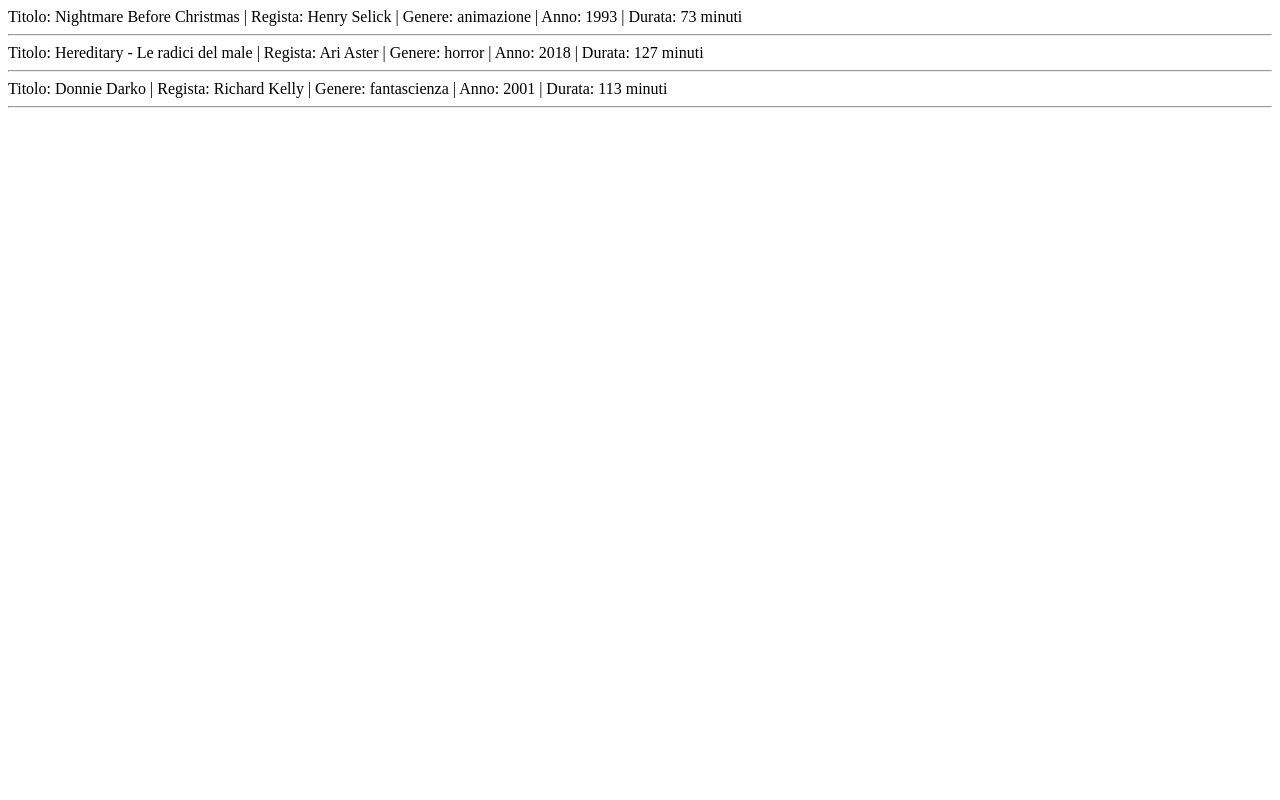
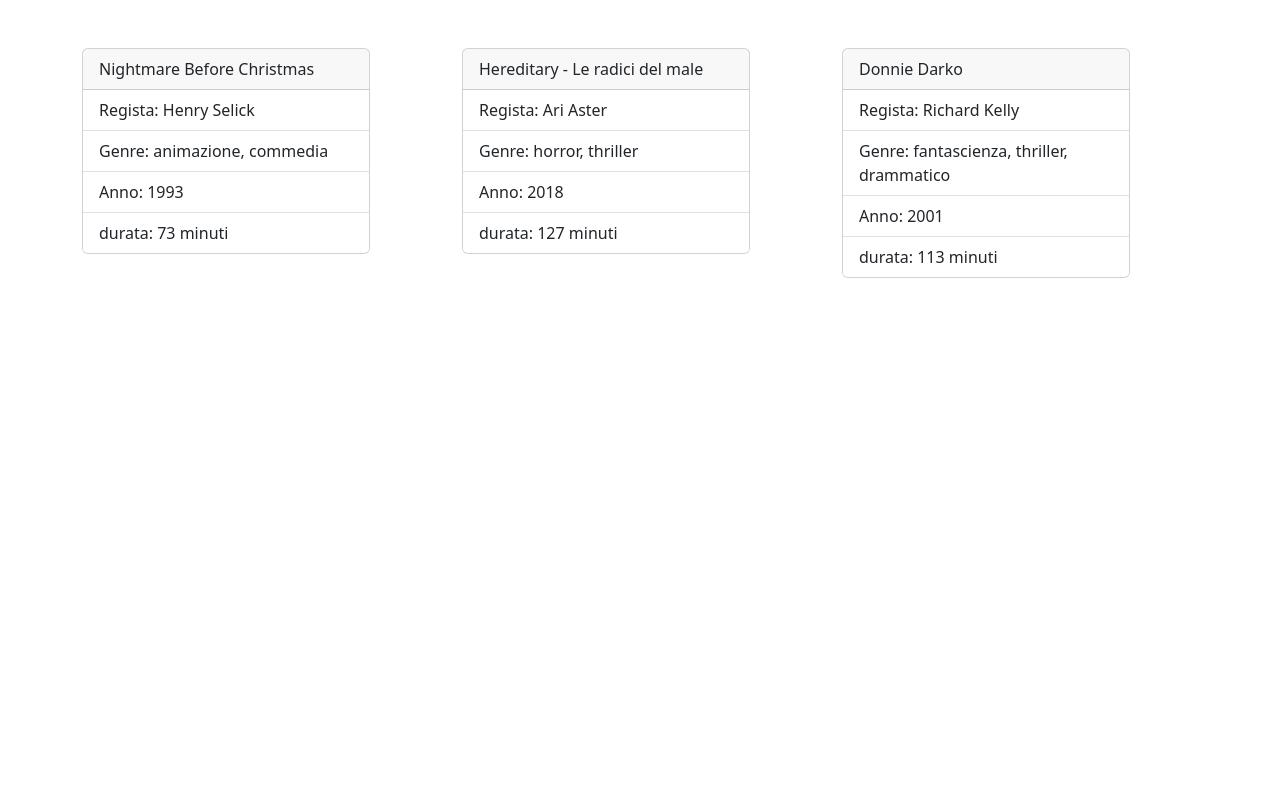
Before and after one commit to GiacomoAccardi/php-oop-1, a PHP site: page / in a window 1280 px wide. Run offline with PHP 8.4, Linux system fonts and the light colour scheme.

Commit message:
[FEAT] now the "movie" class accepts more than one genre | Bonus 1

```diff
--- a/index.php
+++ b/index.php
@@ -6,15 +6,15 @@
         //dichiaro delle variabili di istanza
         public $title;
         public $director;
-        public $genre;
+        public $genres;
         public $year;
         public $length;
 
         //creo una funzione __construction
-        function __construct($_title, $_director, $_genre, $_year, $_length ){
+        function __construct($_title, $_director, $_genres, $_year, $_length ){
             $this->title = $_title;
             $this->director = $_director;
-            $this->genre = $_genre;
+            $this->genres = $_genres;
             $this->year = $_year;
             $this->length = $_length;
         }
@@ -22,27 +22,98 @@
         //creo un metodo che mi permetta di visualizzare a schermo le istanze
         public function show(){
 
-            return "Titolo: ".$this->title." | Regista: ".$this->director." | Genere: ".$this->genre." | Anno: ".$this->year." | Durata: ".$this->length;
+            return "Titolo: ".$this->title." | Regista: ".$this->director." | Genere: ".$this->genres." | Anno: ".$this->year." | Durata: ".$this->length;
 
         }
     }
 
     //creo un'istanza
-    $nightmare_bc = new Movie("Nightmare Before Christmas", "Henry Selick", "animazione", 1993, "73 minuti" );
+    $nightmare_bc = new Movie("Nightmare Before Christmas", "Henry Selick", ["animazione,", "commedia"], 1993, "73 minuti" );
     //applico la funzione show
-    echo $nightmare_bc->show();
-    echo "<hr>";
+    // echo $nightmare_bc->show();
+    // echo "<hr>";
 
     //creo altre istanze
-    $hereditary = new Movie("Hereditary - Le radici del male", "Ari Aster", "horror", 2018, "127 minuti" );
-    echo $hereditary->show();
-    echo "<hr>";
+    $hereditary = new Movie("Hereditary - Le radici del male", "Ari Aster", ["horror,", "thriller"], 2018, "127 minuti" );
+    // echo $hereditary->show();
+    // echo "<hr>";
 
-    $donnie = new Movie("Donnie Darko", "Richard Kelly", "fantascienza", 2001, "113 minuti" );
-    echo $donnie->show();
-    echo "<hr>";
+    $donnie = new Movie("Donnie Darko", "Richard Kelly", ["fantascienza,", "thriller,", "drammatico"], 2001, "113 minuti" );
+    // echo $donnie->show();
+    // echo "<hr>";
+?>
 
+<!DOCTYPE html>
+<html lang="en">
+<head>
+    <meta charset="UTF-8">
+    <meta name="viewport" content="width=device-width, initial-scale=1.0">
+    <link rel="stylesheet" href="https://cdn.jsdelivr.net/npm/bootstrap@5.3.3/dist/css/bootstrap.min.css" integrity="sha384-QWTKZyjpPEjISv5WaRU9OFeRpok6YctnYmDr5pNlyT2bRjXh0JMhjY6hW+ALEwIH" crossorigin="anonymous">
+    <title>Film</title>
+</head>
+<body>
+    <div class="container">
+        <div class="row">
+            <div class="col-4 mt-5">
+                <div class="content">
+                    <div class="card" style="width: 18rem;">
+                        <div class="card-header">
+                            <?php echo $nightmare_bc->title ?>
+                        </div>
+                        <ul class="list-group list-group-flush">
+                            <li class="list-group-item">Regista: <?php echo $nightmare_bc->director ?></li>
+                            <li class="list-group-item">Genre:
+                                <?php foreach($nightmare_bc->genres as $genre){ ?>
+                                        <span><?php echo $genre  ?></span>
+                                <?php } ?>
+                            </li>
+                            <li class="list-group-item">Anno: <?php echo $nightmare_bc->year ?></li>
+                            <li class="list-group-item">durata: <?php echo $nightmare_bc->length ?></li>
+                        </ul>
+                    </div>
+                </div>
+            </div>
 
+            <div class="col-4 mt-5">
+                <div class="content">
+                    <div class="card" style="width: 18rem;">
+                        <div class="card-header">
+                            <?php echo $hereditary->title ?>
+                        </div>
+                        <ul class="list-group list-group-flush">
+                            <li class="list-group-item">Regista: <?php echo $hereditary->director ?></li>
+                            <li class="list-group-item">Genre:
+                                <?php foreach($hereditary->genres as $genre){ ?>
+                                        <span><?php echo $genre  ?></span>
+                                <?php } ?>
+                            </li>
+                            <li class="list-group-item">Anno: <?php echo $hereditary->year ?></li>
+                            <li class="list-group-item">durata: <?php echo $hereditary->length ?></li>
+                        </ul>
+                    </div>
+                </div>
+            </div>
 
-
-?>
+            <div class="col-4 mt-5">
+                <div class="content">
+                    <div class="card" style="width: 18rem;">
+                        <div class="card-header">
+                            <?php echo $donnie->title ?>
+                        </div>
+                        <ul class="list-group list-group-flush">
+                            <li class="list-group-item">Regista: <?php echo $donnie->director ?></li>
+                            <li class="list-group-item">Genre:
+                                <?php foreach($donnie->genres as $genre){ ?>
+                                        <span><?php echo $genre  ?></span>
+                                <?php } ?>
+                            </li>
+                            <li class="list-group-item">Anno: <?php echo $donnie->year ?></li>
+                            <li class="list-group-item">durata: <?php echo $donnie->length ?></li>
+                        </ul>
+                    </div>
+                </div>
+            </div>
+        </div>
+    </div>
+</body>
+</html>
```
